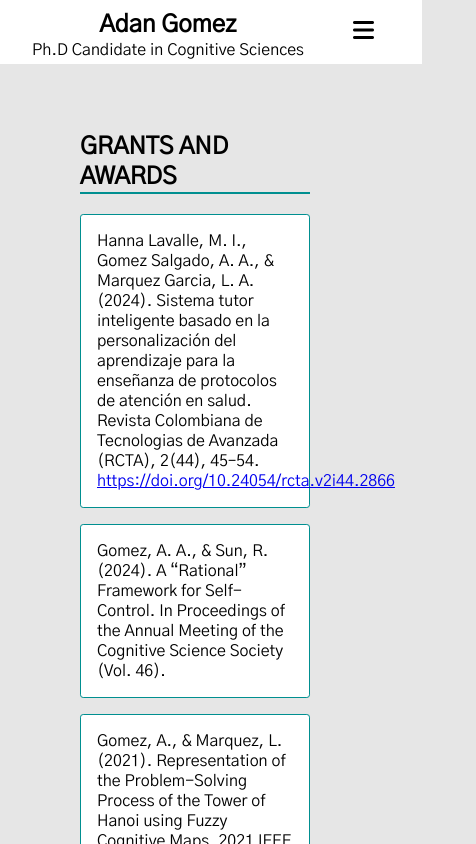
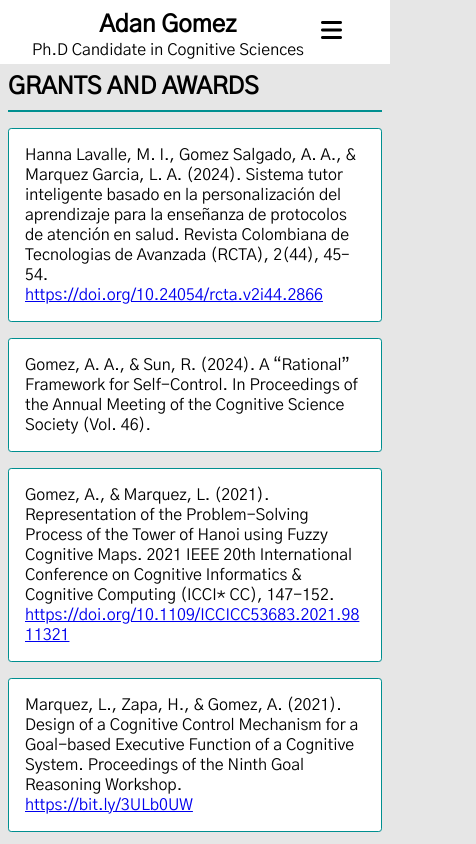
Before and after one commit to corderoangel/portfolio_adan, a React (Create React App) app: page /grantsAndAwards in a window 390 px wide. Shown: the top 844 px of the page, 476 px wide, since content can reach past the window. Built offline with nearby package versions, Linux system fonts and the light colour scheme.

Commit message:
grants and awards responsivo

```diff
--- a/src/GrantsAndAwards.css
+++ b/src/GrantsAndAwards.css
@@ -1,4 +1,4 @@
-.grantsawards-container {
+/* .grantsawards-container {
 	margin-left: 4rem;
 	margin-right: 4rem;
 	margin-top: 6rem;
@@ -21,3 +21,68 @@
 	margin-left: 1rem;
 	margin-right: 1rem;
 }
+
+@media screen and (max-width: 800px) {
+	.grantsawards-container {
+		margin-left: 0rem;
+		margin-right: 0rem;
+	}
+}
+
+@media screen and (max-width: 416px) {
+	.grantsawards-container {
+		margin-left: 0rem;
+		margin-right: 0rem;
+		overflow: hidden;
+	}
+} */
+
+*,
+*::before,
+*::after {
+	box-sizing: border-box;
+	margin: 0;
+	padding: 0;
+}
+
+.grantsawards-container {
+	margin: 0 auto;
+	padding: 1rem;
+	max-width: 100%;
+	width: calc(100% - 2rem);
+	border-radius: 1rem;
+	margin-top: 6rem;
+	overflow-x: hidden;
+}
+
+.grantsawards-container h2 {
+	border-bottom: 2px solid #008f90;
+	padding-bottom: 0.5rem;
+}
+
+.grantsawards_items {
+	background: #ffffff;
+	border: 0.1rem solid #008f90;
+	border-radius: 0.2rem;
+	margin-top: 1rem;
+	padding: 1rem;
+}
+
+.grantsawards_items p {
+	margin: 0;
+	word-wrap: break-word;
+}
+
+@media screen and (max-width: 800px) {
+	.grantsawards-container {
+		padding: 0.5rem;
+	}
+}
+
+@media screen and (max-width: 416px) {
+	.grantsawards-container {
+		margin-top: 4rem;
+		padding: 0.5rem;
+		width: 100%;
+	}
+}
```
